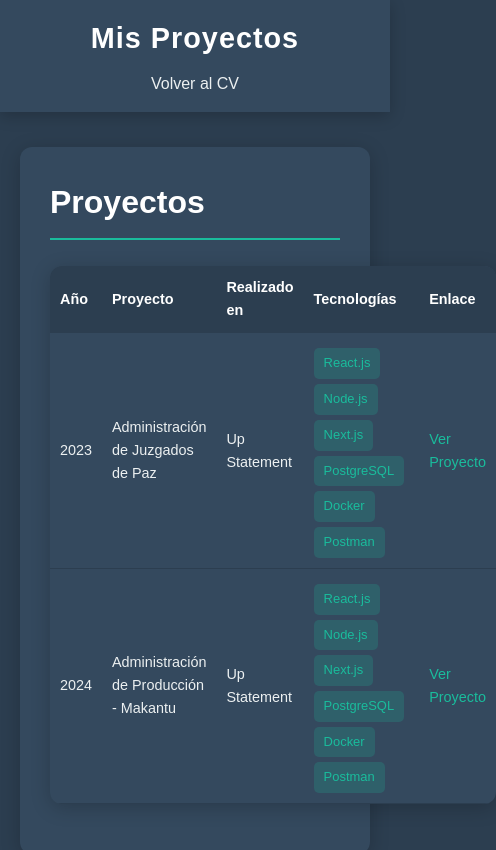
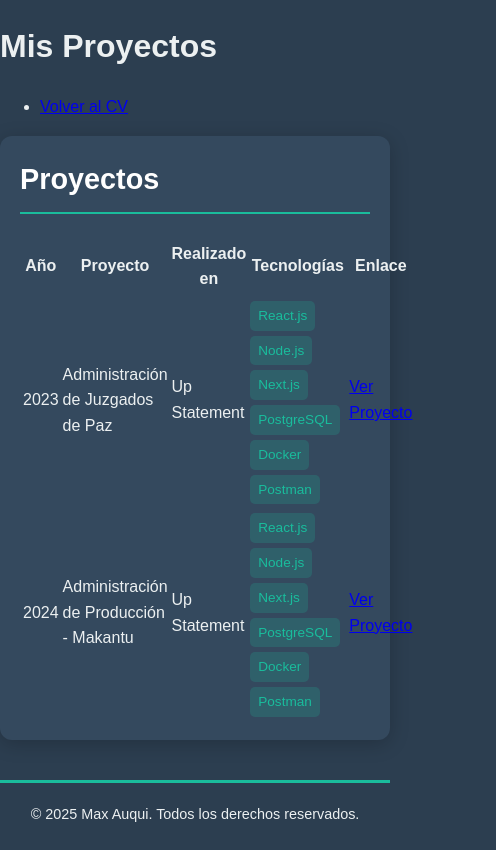
Before and after one commit to max-auqui/max.auqui.github.io, a plain HTML site: page project/listproject.html in a window 390 px wide. Shown: the top 850 px of the page, 496 px wide, since content can reach past the window. Drawn offline with Linux system fonts and the light colour scheme; files whose address does not match are found by name.

Commit message:
responsivos

```diff
--- a/project/styless.css
+++ /dev/null
@@ -1,153 +0,0 @@
-/* Estilos generales */
-body {
-    font-family: Arial, sans-serif;
-    margin: 0;
-    padding: 0;
-    background-color: #f4f4f4;
-    color: #333;
-    line-height: 1.6;
-}
-
-.container {
-    max-width: 1200px;
-    margin: 0 auto;
-    padding: 20px;
-}
-
-/* Header */
-.header {
-    background-color: #2c3e50;
-    color: #fff;
-    padding: 20px 0;
-    text-align: center;
-}
-
-.header h1 {
-    margin: 0;
-    font-size: 2.5em;
-}
-
-/* Tabla de proyectos */
-.projects-table {
-    width: 100%;
-    border-collapse: collapse;
-    margin-top: 20px;
-    background-color: #fff;
-    box-shadow: 0 2px 5px rgba(0, 0, 0, 0.1);
-}
-
-.projects-table th,
-.projects-table td {
-    padding: 12px 15px;
-    text-align: left;
-    border-bottom: 1px solid #ddd;
-}
-
-.projects-table th {
-    background-color: #2c3e50;
-    color: #fff;
-    font-weight: bold;
-}
-
-.projects-table tbody tr:hover {
-    background-color: #f1f1f1;
-}
-
-.projects-table a {
-    color: #0073e6;
-    text-decoration: none;
-}
-
-.projects-table a:hover {
-    text-decoration: underline;
-}
-
-/* Footer */
-.footer {
-    background-color: #333;
-    color: #fff;
-    text-align: center;
-    padding: 10px 0;
-    margin-top: 30px;
-}
-
-.footer p {
-    margin: 0;
-}
-
-/* Estilos generales////////////////// */
-body {
-    font-family: Arial, sans-serif;
-    margin: 0;
-    padding: 0;
-    background: #2c3e50;
-    color: #333;
-}
-
-/* Barra de navegación */
-.navbar {
-    background: #2c3e50;
-    color: white;
-    padding: 15px;
-    text-align: center;
-    position: sticky;
-    top: 0;
-    width: 100%;
-    z-index: 1000;
-}
-
-.navbar ul {
-    list-style: none;
-    padding: 0;
-}
-
-.navbar ul li {
-    display: inline;
-    margin: 0 15px;
-}
-
-.navbar ul li a {
-    color: white;
-    text-decoration: none;
-    font-weight: bold;
-}
-
-/* Contenedor principal */
-.container {
-    width: 80%;
-    margin: auto;
-    padding: 20px;
-}
-
-/* Estilos de las secciones */
-.section {
-    background: white;
-    padding: 20px;
-    margin: 20px 0;
-    border-radius: 8px;
-    box-shadow: 0 0 10px rgba(0, 0, 0, 0.1);
-}
-
-.section h2 {
-    color: #2c3e50;
-}
-
-/* Imágenes */
-.section img {
-    width: 100%;
-    max-width: 600px;
-    display: block;
-    margin: 10px auto;
-    border-radius: 8px;
-    box-shadow: 0 0 5px rgba(0, 0, 0, 0.2);
-}
-
-/* Enlaces */
-a {
-    color: #007bff;
-    text-decoration: none;
-}
-
-a:hover {
-    text-decoration: underline;
-}
--- a/styles/styles.css
+++ b/styles/styles.css
@@ -3,8 +3,8 @@ body {
     font-family: 'Arial', sans-serif;
     margin: 0;
     padding: 0;
-    background-color: #2c3e50; /* Fondo único */
-    color: #ecf0f1; /* Texto claro para contraste */
+    background-color: #2c3e50;
+    color: #ecf0f1;
     line-height: 1.6;
 }
 
@@ -16,59 +16,10 @@ body {
     box-sizing: border-box;
 }
 
-/* Encabezado */
-.header {
-    background: #34495e; /* Slightly lighter para distinguir */
-    color: #fff;
-    padding: 20px 40px;
-    text-align: center;
-    box-shadow: 0 4px 15px rgba(0, 0, 0, 0.2);
-    position: sticky;
-    top: 0;
-    z-index: 1000;
-}
-
-.header h1 {
-    margin: 0;
-    font-size: 2.2em;
-    letter-spacing: 1px;
-    font-weight: 700;
-}
-
-.navbar {
-    margin-top: 10px;
-}
-
-.navbar ul {
-    list-style: none;
-    padding: 0;
-    margin: 0;
-}
-
-.navbar ul li {
-    display: inline-block;
-    margin: 0 25px;
-}
-
-.navbar ul li a {
-    color: #ecf0f1;
-    text-decoration: none;
-    font-size: 1.1em;
-    font-weight: 500;
-    padding: 8px 15px;
-    transition: all 0.3s ease;
-    border-radius: 5px;
-}
-
-.navbar ul li a:hover {
-    background: #1abc9c;
-    color: #fff;
-}
-
 /* Sidebar */
 .sidebar {
     width: 50%;
-    background-color: #2c3e50; /* Igual al fondo general */
+    background-color: #2c3e50;
     color: #fff;
     padding: 40px;
     box-shadow: 2px 0 15px rgba(0, 0, 0, 0.2);
@@ -86,14 +37,14 @@ body {
 
 .sidebar h1 {
     margin: 0 0 10px;
-    font-size: 2.5em;
+    font-size: 2.5rem; /* Cambiado a rem para escalabilidad */
     letter-spacing: 2px;
     border-bottom: 3px solid #1abc9c;
     padding-bottom: 10px;
 }
 
 .sidebar p {
-    font-size: 1.2em;
+    font-size: 1.2rem;
     margin: 10px 0 30px;
     color: #bdc3c7;
 }
@@ -111,7 +62,7 @@ body {
 .menu ul li a {
     color: #fff;
     text-decoration: none;
-    font-size: 1.3em;
+    font-size: 1.3rem;
     font-weight: 500;
     transition: all 0.3s ease;
 }
@@ -126,8 +77,8 @@ body {
     margin-left: 50%;
     width: 50%;
     padding: 40px;
-    background-color: #2c3e50; /* Igual al fondo general */
-    color: #ecf0f1; /* Texto claro */
+    background-color: #2c3e50;
+    color: #ecf0f1;
     box-sizing: border-box;
     min-height: 100vh;
     overflow-y: auto;
@@ -141,22 +92,12 @@ body:has(.sidebar) .container {
     overflow: hidden;
 }
 
-/* Ajuste para páginas sin sidebar */
-body:not(:has(.sidebar)) .container {
-    max-width: 1200px;
-    margin: 0 auto;
-    padding: 20px;
-    display: block;
-    height: auto;
-    overflow: visible;
-}
-
 /* Secciones */
 .section {
     padding: 30px;
     margin: 20px 0;
     border-radius: 12px;
-    background: #34495e; /* Ligeramente más claro para diferenciar */
+    background: #34495e;
     box-shadow: 0 4px 20px rgba(0, 0, 0, 0.2);
     color: #ecf0f1;
 }
@@ -165,19 +106,19 @@ body:not(:has(.sidebar)) .container {
     color: #fff;
     border-bottom: 2px solid #1abc9c;
     padding-bottom: 10px;
-    font-size: 2em;
+    font-size: 2rem;
     margin-top: 0;
 }
 
 .section h3 {
     color: #bdc3c7;
-    font-size: 1.4em;
+    font-size: 1.4rem;
     margin: 10px 0;
 }
 
 .section p {
     margin: 10px 0;
-    font-size: 1.1em;
+    font-size: 1.1rem;
 }
 
 .section ul {
@@ -187,76 +128,7 @@ body:not(:has(.sidebar)) .container {
 
 .section ul li {
     margin: 8px 0;
-    font-size: 1.1em;
-}
-
-/* Imágenes */
-.section img {
-    width: 100%;
-    max-width: 600px;
-    height: auto;
-    display: block;
-    margin: 15px auto;
-    border-radius: 10px;
-    box-shadow: 0 4px 10px rgba(0, 0, 0, 0.3);
-    object-fit: cover;
-}
-
-/* Tabla de proyectos */
-.projects-table {
-    width: 100%;
-    border-collapse: collapse;
-    margin: 20px 0;
-    background-color: #34495e; /* Consistente con secciones */
-    border-radius: 12px;
-    overflow: hidden;
-    box-shadow: 0 4px 20px rgba(0, 0, 0, 0.2);
-}
-
-.projects-table th,
-.projects-table td {
-    padding: 15px;
-    text-align: left;
-    border-bottom: 1px solid #2c3e50;
-    color: #ecf0f1;
-}
-
-.projects-table th {
-    background-color: #2c3e50;
-    color: #fff;
-    font-weight: 600;
-    font-size: 1.1em;
-}
-
-.projects-table td {
-    font-size: 1em;
-}
-
-.projects-table tbody tr:hover {
-    background-color: #3d5a74; /* Más claro para hover */
-}
-
-.projects-table a {
-    color: #1abc9c;
-    text-decoration: none;
-    font-weight: 500;
-    transition: color 0.3s ease;
-}
-
-.projects-table a:hover {
-    color: #16a085;
-    text-decoration: underline;
-}
-
-/* Tecnologías en la tabla */
-.projects-table .tech {
-    color: #1abc9c;
-    background: rgba(26, 188, 156, 0.2); /* Ajustado para fondo oscuro */
-    padding: 5px 10px;
-    border-radius: 5px;
-    font-size: 0.9em;
-    margin: 5px 5px 0 0;
-    display: inline-block;
+    font-size: 1.1rem;
 }
 
 /* Proyectos individuales */
@@ -287,7 +159,7 @@ body:not(:has(.sidebar)) .container {
     background: rgba(26, 188, 156, 0.2);
     padding: 5px 10px;
     border-radius: 5px;
-    font-size: 0.9em;
+    font-size: 0.9rem;
     margin: 5px 5px 0 0;
     display: inline-block;
 }
@@ -304,7 +176,7 @@ body:not(:has(.sidebar)) .container {
 
 .footer p {
     margin: 0;
-    font-size: 1em;
+    font-size: 1rem;
 }
 
 /* Estilos responsivos */
@@ -317,7 +189,7 @@ body:not(:has(.sidebar)) .container {
         width: 100%;
         position: static;
         height: auto;
-        padding: 20px;
+        padding: 90px;
     }
 
     .content {
@@ -326,48 +198,73 @@ body:not(:has(.sidebar)) .container {
         padding: 20px;
     }
 
-    .header {
-        padding: 15px 20px;
+    /* Aumentar tamaños de fuente y espaciado para legibilidad en móvil */
+    .sidebar h1 {
+        font-size: 2rem;
     }
 
-    .header h1 {
-        font-size: 1.8em;
+    .sidebar p {
+        font-size: 1rem;
+    }
+    .menu {
+        display: none;
+    }
+    .menu ul li {
+        margin: 15px 0;
     }
 
-    .navbar ul li {
-        margin: 0 10px;
-    }
-
-    .navbar ul li a {
-        font-size: 1em;
-        padding: 6px 10px;
+    .menu ul li a {
+        font-size: 1.2rem;
     }
 
     .section {
-        margin: 15px 0;
+        padding: 20px;
+        margin: 10px 0;
     }
 
-    .section img {
-        max-width: 100%;
+    .section h2 {
+        font-size: 1.8rem;
     }
 
-    .projects-table th,
-    .projects-table td {
-        padding: 10px;
-        font-size: 0.9em;
+    .section h3 {
+        font-size: 1.3rem;
     }
-    /* Estilo del rastro verdoso */
+
+    .section p {
+        font-size: 1rem;
+    }
+
+    .section ul li {
+        font-size: 1rem;
+    }
+
+    .project {
+        padding: 15px;
+        margin: 10px 0;
+    }
+
+    .tech {
+        font-size: 0.85rem;
+        padding: 4px 8px;
+    }
+
+    .footer p {
+        font-size: 0.9rem;
+    }
+}
+
+/* Estilo del rastro verdoso */
 .trail {
     position: absolute;
     width: 10px;
     height: 10px;
-    background-color: #1abc9c; /* Color verdoso */
-    border-radius: 50%; /* Forma circular */
-    pointer-events: none; /* No interfiere con clics */
+    background-color: #1abc9c;
+    border-radius: 50%;
+    pointer-events: none;
     opacity: 0.7;
-    transform: translate(-50%, -50%); /* Centrado en el cursor */
-    animation: fadeOut 0.8s ease forwards; /* Desvanecimiento */
-    z-index: 9999; /* Encima de otros elementos */
+    transform: translate(-50%, -50%);
+    animation: fadeOut 0.8s ease forwards;
+    z-index: 9999;
 }
 
 @keyframes fadeOut {
@@ -377,7 +274,6 @@ body:not(:has(.sidebar)) .container {
     }
     100% {
         opacity: 0;
-        transform: translate(-50%, -50%) scale(0.5); /* Se encoge */
+        transform: translate(-50%, -50%) scale(0.5);
     }
 }
-}
```
Also changed, not shown: index.html (+2 -2 lines), project/juezdepaz.html (+5 -5 lines), project/makantu.html (+15 -15 lines).
